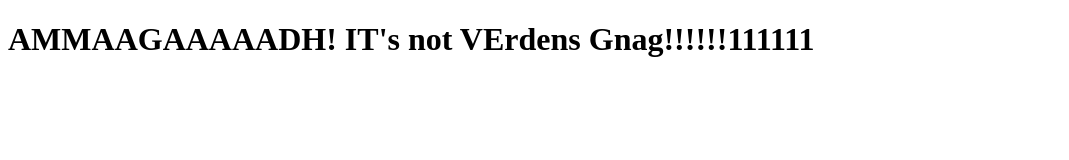
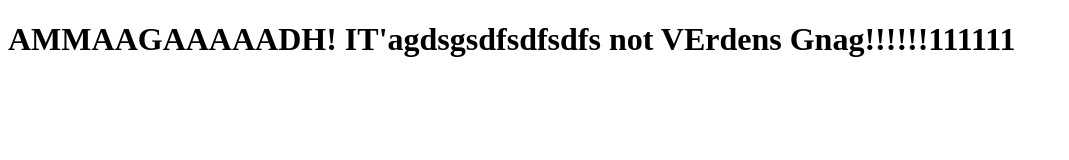
Before and after one commit to TomThorsen/MergeConflicts, a plain HTML site: page index.html in a window 1280 px wide. Shown: the whole page, without its empty margins (0-1069 px from the left). Drawn offline with Linux system fonts and the light colour scheme.

Commit message:
branchchange

```diff
--- a/index.html
+++ b/index.html
@@ -7,6 +7,6 @@
 	<title>DAGSAVISEN!</title>
 </head>
 <body>
-	<h1>AMMAAGAAAAADH! IT's not VErdens Gnag!!!!!!111111</h1>
+	<h1>AMMAAGAAAAADH! IT'agdsgsdfsdfsdfs not VErdens Gnag!!!!!!111111</h1>
 </body>
 </html>
```
